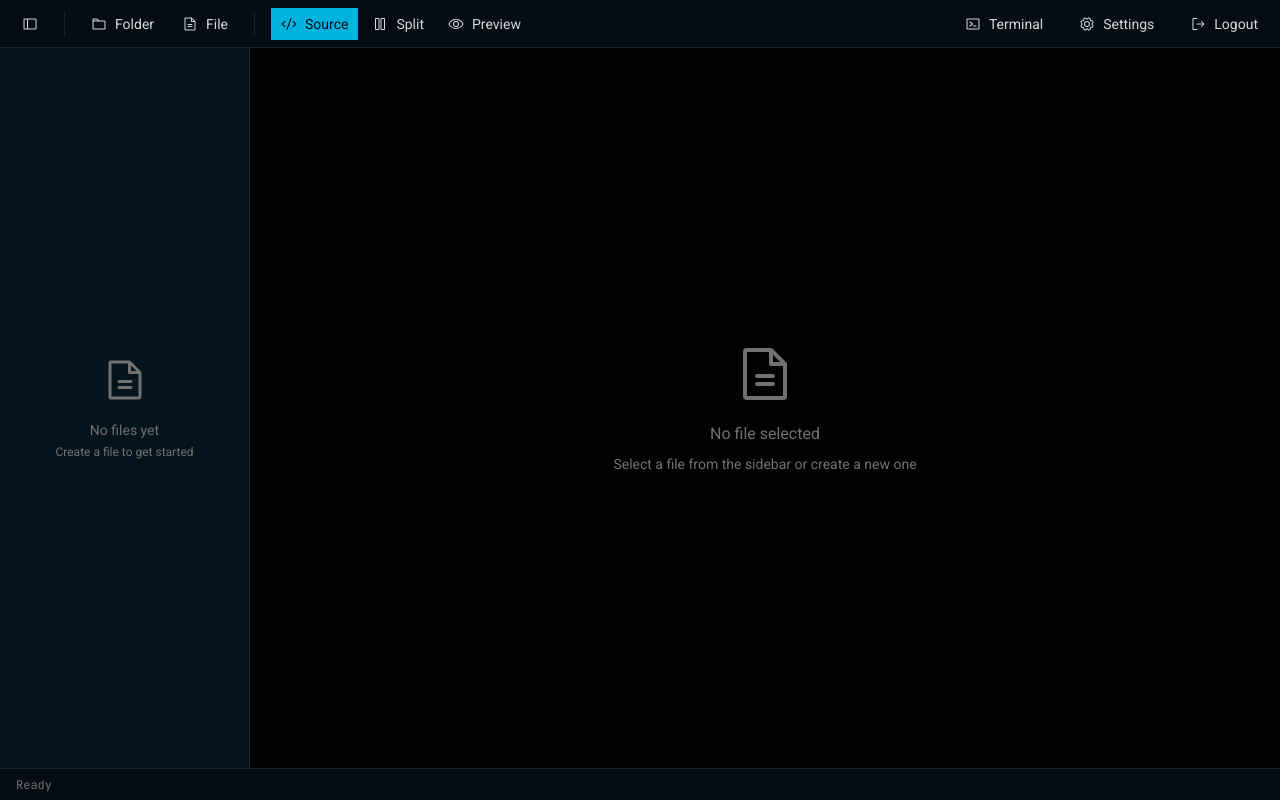
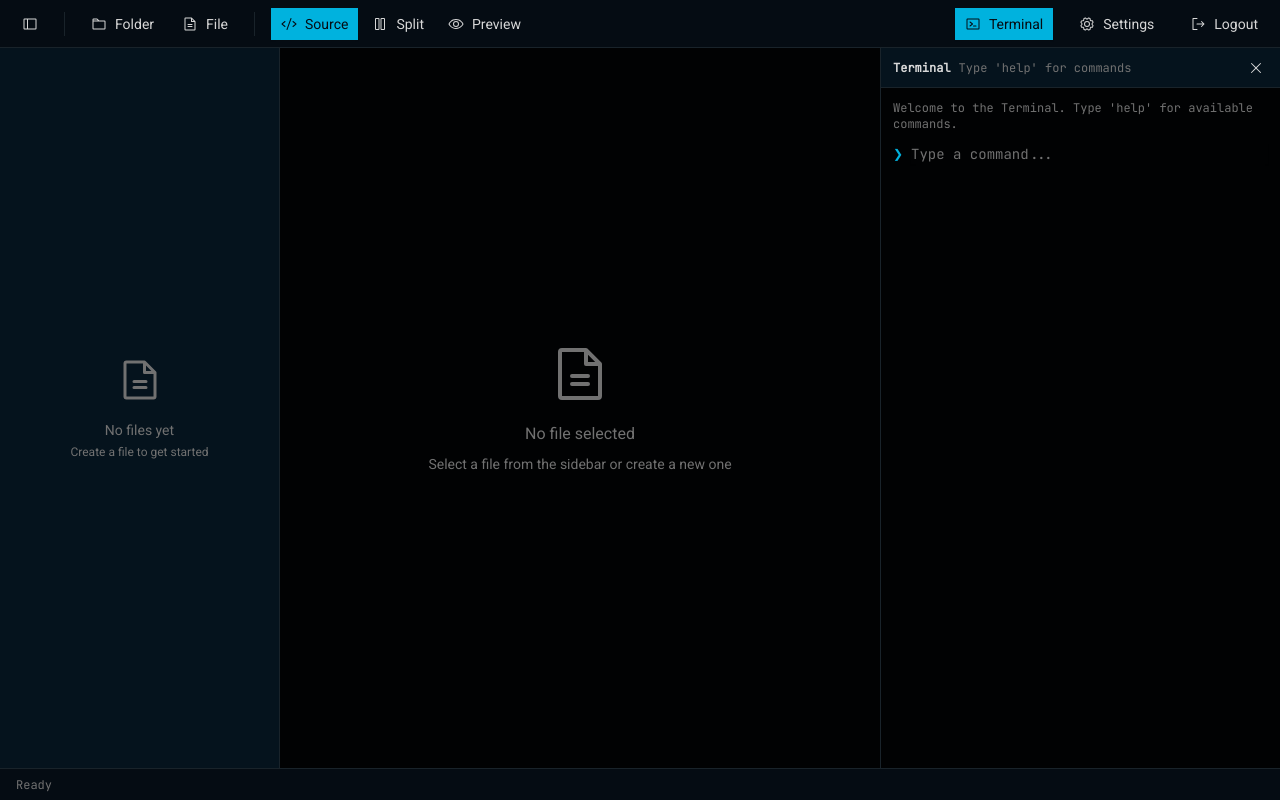
Before and after one commit to varienos/markvault, a React (Vite) app: page / in a window 1280 px wide. Both pictures are taken after typing "Sample123", "Sample123" into the empty fields and a click on the button "Create Password". Built offline with nearby package versions, Linux system fonts and the light colour scheme.

Commit message:
Generated by Spark: terminal tablo sağ side bar olsun ben kapatmadıkça gitmesin sol ve sağ side bar kolon sizeleri sürükle bırak ile değiştirilebilsin ve kullanıcı oturumudna hatırlansın

```diff
--- a/src/App.tsx
+++ b/src/App.tsx
@@ -51,9 +51,14 @@ import {
   countWords,
   getSidebarCollapsed,
   setSidebarCollapsed,
+  getTerminalCollapsed,
+  setTerminalCollapsed,
+  getLeftSidebarWidth,
+  setLeftSidebarWidth,
+  getRightSidebarWidth,
+  setRightSidebarWidth,
 } from './lib/storage'
 import { getEditorSettings, EditorSettings, applyTheme } from './lib/settings'
-import { cn } from './lib/utils'
 
 function App() {
   const [authState, setAuthState] = useState<'loading' | 'setup' | 'login' | 'authenticated'>('loading')
@@ -63,7 +68,9 @@ function App() {
   const [viewMode, setViewModeState] = useState<ViewMode>('source')
   const [isSaving, setIsSaving] = useState(false)
   const [sidebarCollapsed, setSidebarCollapsedState] = useState(false)
-  const [terminalOpen, setTerminalOpen] = useState(false)
+  const [terminalCollapsed, setTerminalCollapsedState] = useState(false)
+  const [leftWidth, setLeftWidth] = useState(280)
+  const [rightWidth, setRightWidth] = useState(400)
 
   const [renameDialogOpen, setRenameDialogOpen] = useState(false)
   const [renameNodeId, setRenameNodeId] = useState<string | null>(null)
@@ -83,6 +90,10 @@ function App() {
   const [editorSettings, setEditorSettings] = useState<EditorSettings>(getEditorSettings())
 
   const saveTimeoutRef = useRef<ReturnType<typeof setTimeout> | null>(null)
+  const leftResizeRef = useRef<HTMLDivElement>(null)
+  const rightResizeRef = useRef<HTMLDivElement>(null)
+  const isResizingLeft = useRef(false)
+  const isResizingRight = useRef(false)
 
   useEffect(() => {
     if (hasPasswordSet()) {
@@ -113,11 +124,56 @@ function App() {
       const savedSidebarCollapsed = getSidebarCollapsed()
       setSidebarCollapsedState(savedSidebarCollapsed)
 
+      const savedTerminalCollapsed = getTerminalCollapsed()
+      setTerminalCollapsedState(savedTerminalCollapsed)
+
+      const savedLeftWidth = getLeftSidebarWidth()
+      setLeftWidth(savedLeftWidth)
+
+      const savedRightWidth = getRightSidebarWidth()
+      setRightWidth(savedRightWidth)
+
       const settings = getEditorSettings()
       setEditorSettings(settings)
       applyTheme(settings.colorTheme)
     }
   }, [authState])
+
+  useEffect(() => {
+    const handleMouseMove = (e: MouseEvent) => {
+      if (isResizingLeft.current) {
+        const newWidth = Math.max(200, Math.min(600, e.clientX))
+        setLeftWidth(newWidth)
+      }
+      if (isResizingRight.current) {
+        const newWidth = Math.max(300, Math.min(800, window.innerWidth - e.clientX))
+        setRightWidth(newWidth)
+      }
+    }
+
+    const handleMouseUp = () => {
+      if (isResizingLeft.current) {
+        isResizingLeft.current = false
+        setLeftSidebarWidth(leftWidth)
+        document.body.style.cursor = ''
+        document.body.style.userSelect = ''
+      }
+      if (isResizingRight.current) {
+        isResizingRight.current = false
+        setRightSidebarWidth(rightWidth)
+        document.body.style.cursor = ''
+        document.body.style.userSelect = ''
+      }
+    }
+
+    document.addEventListener('mousemove', handleMouseMove)
+    document.addEventListener('mouseup', handleMouseUp)
+
+    return () => {
+      document.removeEventListener('mousemove', handleMouseMove)
+      document.removeEventListener('mouseup', handleMouseUp)
+    }
+  }, [leftWidth, rightWidth])
 
   const handleSetupPassword = async (password: string) => {
     await setPassword(password)
@@ -306,6 +362,24 @@ function App() {
     setSidebarCollapsed(newState)
   }
 
+  const handleToggleTerminal = () => {
+    const newState = !terminalCollapsed
+    setTerminalCollapsedState(newState)
+    setTerminalCollapsed(newState)
+  }
+
+  const handleLeftResizeStart = () => {
+    isResizingLeft.current = true
+    document.body.style.cursor = 'col-resize'
+    document.body.style.userSelect = 'none'
+  }
+
+  const handleRightResizeStart = () => {
+    isResizingRight.current = true
+    document.body.style.cursor = 'col-resize'
+    document.body.style.userSelect = 'none'
+  }
+
   if (authState === 'loading') {
     return (
       <div className="min-h-screen flex items-center justify-center bg-background">
@@ -329,7 +403,7 @@ function App() {
     <div className="h-screen flex flex-col bg-background text-foreground">
       <Toaster position="top-right" />
 
-      <div className="h-12 border-b border-border flex items-center px-3 gap-4">
+      <div className="h-12 border-b border-border flex items-center px-3 gap-4 flex-shrink-0">
         <Button
           variant="ghost"
           size="sm"
@@ -397,9 +471,9 @@ function App() {
         <div className="flex-1" />
 
         <Button
-          variant="ghost"
+          variant={terminalCollapsed ? 'ghost' : 'default'}
           size="sm"
-          onClick={() => setTerminalOpen(true)}
+          onClick={handleToggleTerminal}
           className="gap-2"
         >
           <TerminalWindow size={16} />
@@ -433,7 +507,7 @@ function App() {
             <motion.div
               initial={{ width: 0, opacity: 0 }}
               animate={{
-                width: editorSettings.sidebarWidth,
+                width: leftWidth,
                 opacity: 1
               }}
               exit={{ width: 0, opacity: 0 }}
@@ -442,9 +516,10 @@ function App() {
                 duration: 0.2,
                 ease: 'easeInOut'
               }}
-              className="border-r border-border overflow-y-auto"
+              className="border-r border-border overflow-y-auto relative"
               style={{
                 backgroundColor: 'var(--card)',
+                width: leftWidth,
               }}
             >
               <FileTreeView
@@ -457,6 +532,12 @@ function App() {
                 onNewFile={(parentId) => handleNewItem('file', parentId)}
                 onNewFolder={(parentId) => handleNewItem('folder', parentId)}
                 onMove={handleMove}
+              />
+              <div
+                ref={leftResizeRef}
+                onMouseDown={handleLeftResizeStart}
+                className="absolute top-0 right-0 w-1 h-full cursor-col-resize hover:bg-primary/50 transition-colors"
+                style={{ zIndex: 10 }}
               />
             </motion.div>
           )}
@@ -482,9 +563,42 @@ function App() {
             </div>
           )}
         </div>
+
+        <AnimatePresence initial={false}>
+          {!terminalCollapsed && (
+            <motion.div
+              initial={{ width: 0, opacity: 0 }}
+              animate={{
+                width: rightWidth,
+                opacity: 1
+              }}
+              exit={{ width: 0, opacity: 0 }}
+              transition={{
+                type: 'tween',
+                duration: 0.2,
+                ease: 'easeInOut'
+              }}
+              className="relative"
+              style={{
+                width: rightWidth,
+              }}
+            >
+              <div
+                ref={rightResizeRef}
+                onMouseDown={handleRightResizeStart}
+                className="absolute top-0 left-0 w-1 h-full cursor-col-resize hover:bg-primary/50 transition-colors"
+                style={{ zIndex: 10 }}
+              />
+              <Terminal
+                collapsed={terminalCollapsed}
+                onToggle={handleToggleTerminal}
+              />
+            </motion.div>
+          )}
+        </AnimatePresence>
       </div>
 
-      <div className="h-8 border-t border-border flex items-center px-4 text-xs font-mono text-muted-foreground">
+      <div className="h-8 border-t border-border flex items-center px-4 text-xs font-mono text-muted-foreground flex-shrink-0">
         {activeFile && activeFile.type === 'file' ? (
           <>
             <span>{activeFile.name}</span>
@@ -586,11 +700,6 @@ function App() {
         onOpenChange={setSettingsOpen}
         onSettingsChange={handleSettingsChange}
       />
-
-      <Terminal
-        open={terminalOpen}
-        onOpenChange={setTerminalOpen}
-      />
     </div>
   )
 }
--- a/src/components/Terminal.tsx
+++ b/src/components/Terminal.tsx
@@ -1,13 +1,12 @@
 import { useState, useEffect, useRef } from 'react'
-import { motion, AnimatePresence } from 'framer-motion'
 import { Button } from './ui/button'
 import { Input } from './ui/input'
 import { X } from '@phosphor-icons/react'
 import { cn } from '@/lib/utils'
 
 interface TerminalProps {
-  open: boolean
-  onOpenChange: (open: boolean) => void
+  collapsed: boolean
+  onToggle: () => void
 }
 
 interface CommandOutput {
@@ -16,7 +15,7 @@ interface CommandOutput {
   timestamp: Date
 }
 
-export function Terminal({ open, onOpenChange }: TerminalProps) {
+export function Terminal({ collapsed, onToggle }: TerminalProps) {
   const [input, setInput] = useState('')
   const [history, setHistory] = useState<CommandOutput[]>([])
   const [commandHistory, setCommandHistory] = useState<string[]>([])
@@ -25,10 +24,10 @@ export function Terminal({ open, onOpenChange }: TerminalProps) {
   const inputRef = useRef<HTMLInputElement>(null)
 
   useEffect(() => {
-    if (open && inputRef.current) {
-      setTimeout(() => inputRef.current?.focus(), 200)
+    if (!collapsed && inputRef.current) {
+      setTimeout(() => inputRef.current?.focus(), 100)
     }
-  }, [open])
+  }, [collapsed])
 
   useEffect(() => {
     terminalEndRef.current?.scrollIntoView({ behavior: 'smooth' })
@@ -131,61 +130,40 @@ Type 'help' for available commands.`
     }
   }
 
+  if (collapsed) {
+    return null
+  }
+
   return (
-    <>
-      <AnimatePresence>
-        {open && (
-          <motion.div
-            initial={{ opacity: 0 }}
-            animate={{ opacity: 1 }}
-            exit={{ opacity: 0 }}
-            transition={{ duration: 0.15 }}
-            className="fixed inset-0 bg-black/50 z-40"
-            onClick={() => onOpenChange(false)}
-          />
-        )}
-      </AnimatePresence>
-
-      <AnimatePresence>
-        {open && (
-          <motion.div
-            initial={{ x: '100%' }}
-            animate={{ x: 0 }}
-            exit={{ x: '100%' }}
-            transition={{ type: 'tween', duration: 0.2, ease: 'easeInOut' }}
-            className="fixed right-0 top-0 bottom-0 w-full md:w-[600px] z-50 flex flex-col border-l border-border"
-            style={{ backgroundColor: 'var(--card)' }}
-          >
-            <div className="h-12 px-4 border-b border-border flex items-center justify-between">
-              <div>
-                <h3 className="font-mono font-semibold text-sm">Terminal</h3>
-                <p className="font-mono text-xs text-muted-foreground">
-                  Simulated command-line interface
-                </p>
+    <div className="h-full flex flex-col border-l border-border" style={{ backgroundColor: 'var(--card)' }}>
+      <div className="h-10 px-3 border-b border-border flex items-center justify-between flex-shrink-0">
+        <div className="flex items-center gap-2">
+          <h3 className="font-mono font-semibold text-xs">Terminal</h3>
+          <span className="font-mono text-xs text-muted-foreground">Type 'help' for commands</span>
         </div>
         <Button
           variant="ghost"
           size="sm"
-                onClick={() => onOpenChange(false)}
-                className="h-8 w-8 p-0"
+          onClick={onToggle}
+          className="h-6 w-6 p-0"
         >
-                <X size={16} />
+          <X size={14} />
         </Button>
       </div>
 
       <div
-              className="flex-1 overflow-y-auto p-4 font-mono text-sm"
+        className="flex-1 overflow-y-auto p-3 font-mono text-xs"
         style={{ backgroundColor: 'var(--editor-bg)' }}
         onClick={() => inputRef.current?.focus()}
       >
         {history.length === 0 && (
-                <div className="text-muted-foreground mb-4">
+          <div className="text-muted-foreground mb-3">
             Welcome to the Terminal. Type 'help' for available commands.
           </div>
         )}
 
         {history.map((entry, index) => (
-                <div key={index} className="mb-4">
+          <div key={index} className="mb-3">
             <div className="flex items-center gap-2 text-primary">
               <span>❯</span>
               <span>{entry.command}</span>
@@ -216,9 +194,6 @@ Type 'help' for available commands.`
 
         <div ref={terminalEndRef} />
       </div>
-          </motion.div>
-        )}
-      </AnimatePresence>
-    </>
+    </div>
   )
 }
--- a/src/lib/auth.ts
+++ b/src/lib/auth.ts
@@ -5,6 +5,9 @@ const STORAGE_KEYS = {
   VIEW_MODE: 'md_view_mode',
   AUTHENTICATED: 'md_authenticated',
   SIDEBAR_COLLAPSED: 'md_sidebar_collapsed',
+  TERMINAL_COLLAPSED: 'md_terminal_collapsed',
+  LEFT_SIDEBAR_WIDTH: 'md_left_sidebar_width',
+  RIGHT_SIDEBAR_WIDTH: 'md_right_sidebar_width',
 } as const
 
 export async function hashPassword(password: string): Promise<string> {
```
Also changed, not shown: src/lib/storage.ts (+26 -0 lines). Lines whose indentation alone changed are shown as unchanged.
